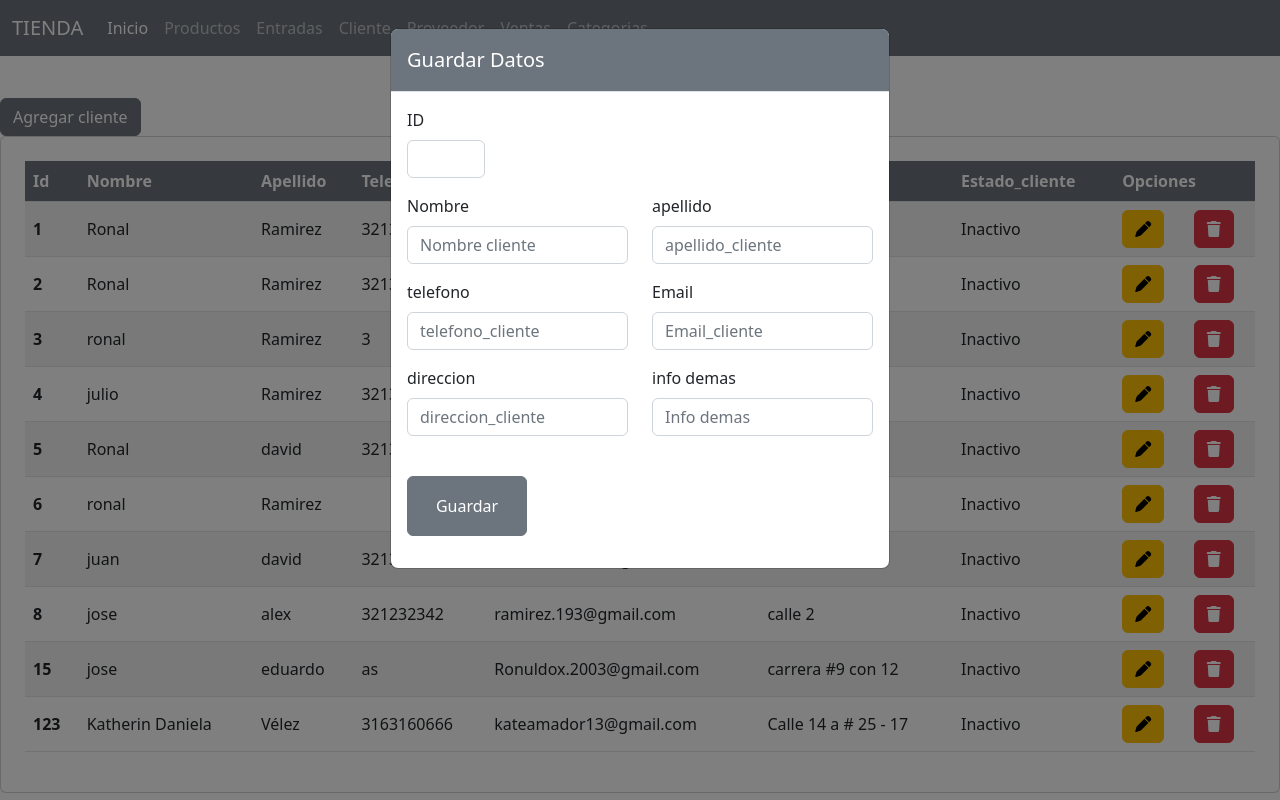
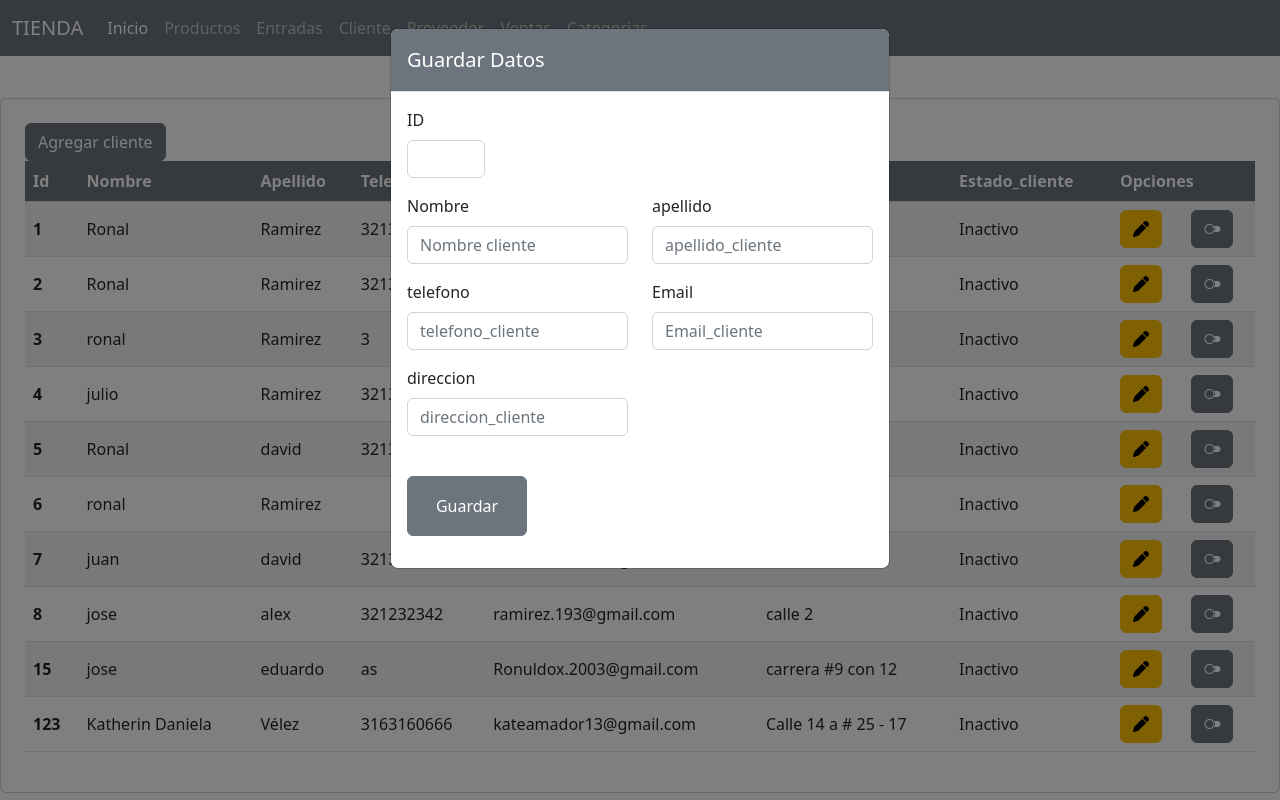
Before and after one commit to KateAmador/TiendaPHP, a PHP site: page /crudCliente/cliente.vista.php in a window 1280 px wide, after a click on "Agregar cliente". Run offline with PHP 8.4, Linux system fonts and the light colour scheme; data comes from the database, SQL or seed files in the repository; data that the repository does not hold is empty; some libraries are stand-ins or nearby versions.

Commit message:
[cliente]: se suben los ultimos cambios del crud en vista clientes

```diff
--- a/crudCliente/cliente.vista.php
+++ b/crudCliente/cliente.vista.php
@@ -6,8 +6,7 @@
     <meta http-equiv="X-UA-Compatible" content="IE=edge">
     <meta name="viewport" content="width=device-width, initial-scale=1.0">
     <link rel="stylesheet" href="style.css">
-    <link href="https://cdn.jsdelivr.net/npm/bootstrap@5.2.0/dist/css/bootstrap.min.css" rel="stylesheet"
-        integrity="sha384-gH2yIJqKdNHPEq0n4Mqa/HGKIhSkIHeL5AyhkYV8i59U5AR6csBvApHHNl/vI1Bx" crossorigin="anonymous">
+    <link href="https://cdn.jsdelivr.net/npm/bootstrap@5.2.0/dist/css/bootstrap.min.css" rel="stylesheet" integrity="sha384-gH2yIJqKdNHPEq0n4Mqa/HGKIhSkIHeL5AyhkYV8i59U5AR6csBvApHHNl/vI1Bx" crossorigin="anonymous">
 
     <title>Cliente</title>
     <!-- iconos -->
@@ -20,9 +19,7 @@
 
     <h3 class="text-center">Agregar un nuevo cliente</h3>
     <!-- Button trigger modal de guardar -->
-    <button type="button" class="btn btn-secondary" data-bs-toggle="modal" data-bs-target="#guardar">
-        Agregar cliente
-    </button>
+
 
     <!-- Modal guardar -->
     <form method="POST" action="cliente.controlador.php">
@@ -41,45 +38,34 @@
                             <div class="row">
                                 <div class="mb-3 col-6">
                                     <label for="nombre_cliente" class="form-label">Nombre</label>
-                                    <input type="text" class="form-control" name="nombre_cliente"
-                                        placeholder="Nombre cliente" required>
+                                    <input type="text" class="form-control" name="nombre_cliente" placeholder="Nombre cliente" required>
                                 </div>
                                 <div class="mb-3 col-6">
                                     <label for="apellido_cliente" class="form-label">apellido</label>
-                                    <input type="text" class="form-control" name="apellido_cliente"
-                                        placeholder="apellido_cliente" required>
+                                    <input type="text" class="form-control" name="apellido_cliente" placeholder="apellido_cliente" required>
                                 </div>
                             </div>
                             <div class="row">
                                 <div class="mb-3 col-6">
                                     <label for="cliente_telefono" class="form-label">telefono</label>
-                                    <input type="number" class="form-control" name="telefono_cliente"
-                                        placeholder="telefono_cliente" required>
+                                    <input type="number" class="form-control" name="telefono_cliente" placeholder="telefono_cliente" required>
                                 </div>
                                 <div class="mb-3 col-6">
                                     <label for="email_cliente" class="form-label">Email</label>
-                                    <input type="email" class="form-control" name="email_cliente"
-                                        placeholder="Email_cliente" required>
+                                    <input type="email" class="form-control" name="email_cliente" placeholder="Email_cliente" required>
                                 </div>
 
                             </div>
                             <div class="row">
                                 <div class="mb-3 col-6">
                                     <label for="direccion_cliente" class="form-label">direccion</label>
-                                    <input type="text" class="form-control" name="direccion_cliente"
-                                        placeholder="direccion_cliente" required>
-                                </div>
-                                <div class="mb-3 col-6">
-                                    <label for="info_cliente" class="form-label">info demas</label>
-                                    <input type="text" class="form-control" name="info_cliente" placeholder="Info demas"
-                                        required>
+                                    <input type="text" class="form-control" name="direccion_cliente" placeholder="direccion_cliente" required>
                                 </div>
 
                             </div>
                         </div>
                         <p><br />
-                            <button class="btn btn-secondary" type="submit" style="width: 120px; height: 60px;"
-                                name="cliente_guardar" value="guardar">Guardar</button>
+                            <button class="btn btn-secondary" type="submit" style="width: 120px; height: 60px;" name="cliente_guardar" value="guardar">Guardar</button>
 
 
                         </p>
@@ -112,44 +98,33 @@
                         <div>
                             <div class="mb-3 col-2">
                                 <label for="id_cliente" class="form-label">ID</label>
-                                <input type="text" class="form-control"  id="id_cliente" name="id_cliente" readonly
-                                    onmousedown="return false;">
+                                <input type="text" class="form-control" id="id_cliente" name="id_cliente" readonly onmousedown="return false;">
                             </div>
                             <div class="row">
                                 <div class="mb-3 col-6">
                                     <label for="nombre_cliente" class="form-label">Nombre</label>
-                                    <input type="text" class="form-control" id="nombre_cliente" name="nombre_cliente"
-                                        placeholder="Nombre cliente" required>
+                                    <input type="text" class="form-control" id="nombre_cliente" name="nombre_cliente" placeholder="Nombre cliente" required>
                                 </div>
                                 <div class="mb-3 col-6">
                                     <label for="apellido_cliente" class="form-label">apellido</label>
-                                    <input type="text" class="form-control" id="apellido_cliente"
-                                        name="apellido_cliente" placeholder="apellido_cliente" required>
+                                    <input type="text" class="form-control" id="apellido_cliente" name="apellido_cliente" placeholder="apellido_cliente" required>
                                 </div>
                             </div>
                             <div class="row">
                                 <div class="mb-3 col-6">
                                     <label for="cliente_telefono" class="form-label">telefono</label>
-                                    <input type="number" class="form-control" id="telefono_cliente"
-                                        name="telefono_cliente" placeholder="telefono_cliente" required>
+                                    <input type="text" class="form-control" id="telefono_cliente" name="telefono_cliente" placeholder="telefono_cliente" required>
                                 </div>
                                 <div class="mb-3 col-6">
                                     <label for="email_cliente" class="form-label">Email</label>
-                                    <input type="email" class="form-control" id="email_cliente" name="email_cliente"
-                                        placeholder="Email_cliente" required>
+                                    <input type="email" class="form-control" id="email_cliente" name="email_cliente" placeholder="Email_cliente" required>
                                 </div>
 
                             </div>
                             <div class="row">
                                 <div class="mb-3 col-6">
                                     <label for="direccion_cliente" class="form-label">direccion</label>
-                                    <input type="text" class="form-control" id="direccion_cliente"
-                                        name="direccion_cliente" placeholder="direccion_cliente" required>
-                                </div>
-                                <div class="mb-3 col-6">
-                                    <label for="info_cliente" class="form-label">info demas</label>
-                                    <input type="text" class="form-control" id="info_cliente" name="info_cliente"
-                                        placeholder="Info demas" required>
+                                    <input type="text" class="form-control" id="direccion_cliente" name="direccion_cliente" placeholder="direccion_cliente" required>
                                 </div>
 
                             </div>
@@ -182,8 +157,7 @@
                     </div>
                     <div class="modal-footer">
                         <button type="button" class="btn btn-primary" data-bs-dismiss="modal">Cerrar</button>
-                        <input class="btn btn-primary" id="estado_cliente" name="estado_cliente" type="submit"
-                            value="eliminar">
+                        <input class="btn btn-primary" id="estado_cliente" name="estado_cliente" type="submit" value="eliminar">
                     </div>
                 </div>
             </div>
@@ -195,6 +169,10 @@
         <div class="p-4">
             <table class="table table-striped align-middle">
                 <thead>
+
+                    <button type="button" class="btn btn-secondary" data-bs-toggle="modal" data-bs-target="#guardar">
+                        Agregar cliente
+                    </button>
                     <tr class="bg-secondary text-white">
                         <th scope="col">Id</th>
                         <th scope="col">Nombre</th>
@@ -212,8 +190,8 @@
                         </tr>
                     </thead>
                     <?php
-                    include_once('../conexion.php') ?>
-                    <?php
+                    include_once('../conexion.php');
+
                     $sql = $conn->query("SELECT * FROM clientes WHERE 1");
                     while ($datos = $sql->fetch_object()) {
 
@@ -243,13 +221,19 @@
                             <?php } ?>
 
                             <!-- boton editar -->
-                        <td><a  href="" class="btn btn-succes btn-warning " data-bs-toggle="modal" data-bs-target="#editar">
+                            <td><a href="" class="btn btn-succes btn-warning " data-bs-toggle="modal" data-bs-target="#editar">
                                     <i class="fa-solid fa-pen" onclick="agregarForm('<?php echo $datosclientes ?>');"></i></a>
 
 
                                 <!-- boton eliminar -->
-                        <td> <a href="cliente.controlador.php?id_cliente=<?= $datos->id_cliente ?>&estado=<?= $datos->estado_cliente; ?>" class="btn btn-small btn-danger"
-                        name="estado_cliente" value = "eliminar" type="submit" data-bs-target="#eliminar"><i class="fa-solid fa-trash"></i></a>
+                                <?php if ($datos->estado_cliente == 1) { ?>
+
+                            <td> <a href="cliente.controlador.php?id_cliente=<?= $datos->id_cliente ?>&estado=<?= $datos->estado_cliente; ?>" class="btn btn-small btn-primary" data-bs-target="#eliminar"><i class="bi bi-toggle2-on"></i></a>
+
+                            <?php } else { ?>
+
+                            <td> <a href="cliente.controlador.php?id_cliente=<?= $datos->id_cliente ?>&estado=<?= $datos->estado_cliente; ?>" class="btn btn-small btn-secondary" data-bs-target="#eliminar"><i class="bi bi-toggle2-off"></i></a>
+                            <?php } ?>
                             </td>
                         </tr>
 
@@ -269,7 +253,7 @@
                     $("#telefono_cliente").val(d[3]);
                     $("#email_cliente").val(d[4]);
                     $("#direccion_cliente").val(d[5]);
-                $("#info_cliente").val(d[6]);
+                    //$("#info_cliente").val(d[6]);
                     //$("#emailE").val(d[5]);
 
                 }
```
Also changed, not shown: crudCategoria/categoria.vista.php (+10 -5 lines). Lines whose indentation alone changed are shown as unchanged.
